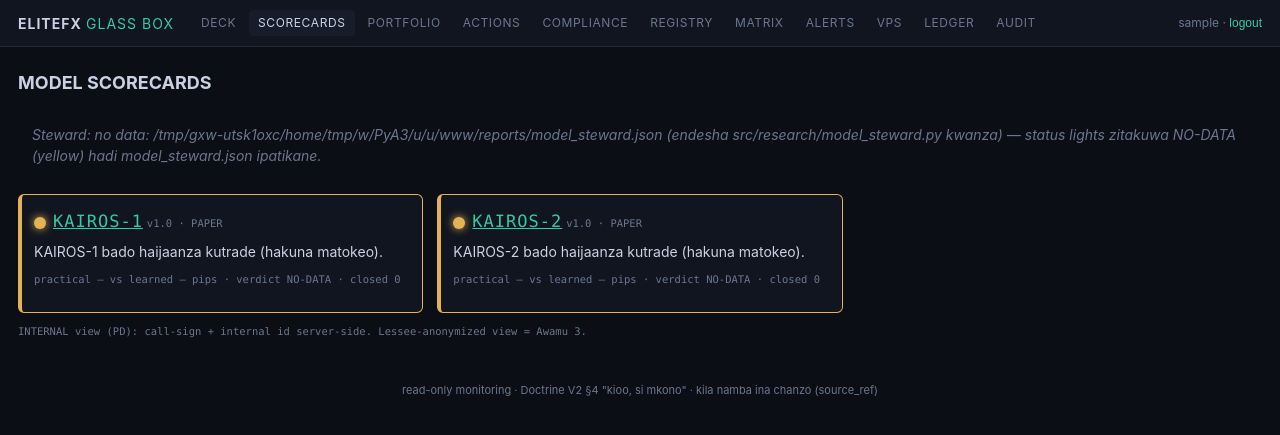
After one commit to Majorsoln/elitefx1, a Django app: page /scorecards/ in a window 1280 px wide. The commit adds this page. Shown: the top 435 px of the page. Run offline with Django 4.2, Linux system fonts and the light colour scheme; a user stored in the database is signed in; tables that the repository leaves empty hold one stand-in row (values such as "Sample post").

Commit message:
DASH-V2-A1: MODEL SCORECARD (per-model, internal) — sections A-G + call-signs
Build Dashboard-V2 Awamu 1 (docs/DASHBOARD_V2_DESIGN.md §3) inside the existing
read-only Django app: a per-model MODEL SCORECARD for the internal (PD) role.

- callsigns.py: KAIROS-1/KAIROS-2 <-> STRAT-001/002 mapping (server-side) plus
  PUBLIC_META carrying only version/status (no pair/logic/params) — the
  anonymization foundation for the lessee view (Awamu 3).
- loaders.load_steward(reports_dir): reads reports/model_steward.json read-only,
  fail-soft ({} + note when missing/invalid).
- language.py: deterministic short trade+English sentences for status / promise
  / weakness / compliance.
- Views + urls (INTERNAL-only via PANEL_ROLES['scorecards']): /scorecards/ list
  with status lights (HOLDS/LIFTS green, SHRINKS red, INSUFFICIENT/no-data
  yellow) and /scorecards/<call_sign>/ detail with sections A-G: status band,
  learned-vs-practical + shrinkage bar, current decisions (open+trace), past
  decisions (closed history with why + rules), Steward weakness map (colored),
  compliance (rejected + reasons), and the model equity curve (reuses the
  existing gc chart helper). call_sign resolves to the internal id server-side;
  unknown call-sign -> 404.
- Nav gains SCORECARDS; CSS gains status-light / weakness-cell / shrinkage-bar
  styles.

Read-only (GET only, POST -> 405); reuses existing loaders; fail-soft when
steward/paper_log absent; internal-only (lessee/attestor 403 -> Awamu 3);
F7/append-only/attestation untouched; src/research byte-untouched (research
sweep 32/32). manage.py test monitor 21/21 (6 new: callsign round-trip +
no-pair-leak, load_steward fail-soft, status-light mapping, scorecard access
matrix, language determinism). End-to-end verified: KAIROS-1 green/HOLDS,
KAIROS-2 red/SHRINKS, all A-G sections render.

Co-Authored-By: Claude Opus 4.8 <noreply@anthropic.com>
Claude-Session: https://claude.ai/code/session_01M6DpdQLZnACnqx6REdQQ9i

```diff
--- a/dashboard/monitor/access.py
+++ b/dashboard/monitor/access.py
@@ -24,6 +24,7 @@ PANEL_ROLES = {
     "vps": {"internal"},
     "ledger": {"internal"},
     "audit": {"internal", "attestor"},
+    "scorecards": {"internal"},                     # DASHBOARD-V2 Awamu 1: INTERNAL tu (lessee=Awamu 3)
 }
 
 
--- /dev/null
+++ b/dashboard/monitor/callsigns.py
@@ -0,0 +1,30 @@
+"""
+callsigns.py — anonymization foundation (DASHBOARD-V2 §9): public call-sign <-> internal model id.
+
+Public call-sign (KAIROS-1/2) ndio pekee lessee/attestor wanaona (Awamu 3). Internal id (STRAT-001/002)
++ pair = SIRI ya server — mapping HII haipiti kwa client kamwe (view inaramanisha server-side).
+PUBLIC_META ina version/status TU — HAKUNA pair/logic/params (IP protection §9).
+"""
+
+CALLSIGNS = {"STRAT-001": "KAIROS-1", "STRAT-002": "KAIROS-2"}   # internal -> public
+_INV = {v: k for k, v in CALLSIGNS.items()}                     # public -> internal
+
+# public metadata (call-sign -> {version, status}) — BILA pair/logic/params (anonymization)
+PUBLIC_META = {
+    "KAIROS-1": {"version": "v1.0", "status": "PAPER"},
+    "KAIROS-2": {"version": "v1.0", "status": "PAPER"},
+}
+
+
+def to_public(internal_id):
+    """Internal id (STRAT-001) -> public call-sign (KAIROS-1). Isiyojulikana -> yenyewe (fail-open label)."""
+    return CALLSIGNS.get(internal_id, internal_id)
+
+
+def to_internal(call_sign):
+    """Public call-sign (KAIROS-1) -> internal id (STRAT-001). Isiyojulikana -> None (404 upstream)."""
+    return _INV.get(call_sign)
+
+
+def public_meta(call_sign):
+    return PUBLIC_META.get(call_sign, {"version": "?", "status": "?"})
--- a/dashboard/monitor/context.py
+++ b/dashboard/monitor/context.py
@@ -8,6 +8,7 @@ from .access import PANEL_ROLES, _groups, user_leases
 # panel-name -> (url, label) kwa mpangilio wa nav
 _NAV = [
     ("deck", "/deck/", "DECK"),
+    ("scorecards", "/scorecards/", "SCORECARDS"),
     ("portfolio", "/portfolio/", "PORTFOLIO"),
     ("actions", "/actions/", "ACTIONS"),
     ("compliance", "/compliance/", "COMPLIANCE"),
--- a/dashboard/monitor/loaders.py
+++ b/dashboard/monitor/loaders.py
@@ -186,6 +186,19 @@ def load_ledger(path, demo=False):
 
 # ---------- 4) reports/*.md → Report ; 5) lessons → Lesson ----------
 
+def load_steward(reports_dir):
+    """DASHBOARD-V2: soma reports/model_steward.json (READ-ONLY; SI DB ingest — view inasoma live).
+    Rudisha (data, note). Haipo/mbovu -> ({}, note) — FAIL-SOFT (scorecard inaonyesha 'no data')."""
+    p = Path(reports_dir) / "model_steward.json"
+    if not p.exists():
+        return {}, f"no data: {p} (endesha src/research/model_steward.py kwanza)"
+    try:
+        data = json.loads(p.read_text(encoding="utf-8"))
+    except (json.JSONDecodeError, OSError) as e:
+        return {}, f"invalid: {p} ({type(e).__name__})"
+    return data, None
+
+
 def load_reports(reports_dir, repo_root, demo=False):
     rd = Path(reports_dir)
     if not rd.exists():
--- a/dashboard/monitor/static/monitor/style.css
+++ b/dashboard/monitor/static/monitor/style.css
@@ -62,3 +62,22 @@ pre { background: var(--panel2); padding: 10px; border-radius: 5px; overflow-x:
 canvas { max-width: 100%; }
 a { color: var(--accent); }
 .sev-CRIT { color: var(--crit); font-weight: 700; } .sev-WARN { color: var(--warn); } .sev-INFO { color: var(--dim); }
+
+/* DASHBOARD-V2 — MODEL SCORECARD status lights + sections */
+.light { display:inline-block; width:12px; height:12px; border-radius:50%; margin-right:7px; vertical-align:middle; }
+.light.green { background:var(--good); box-shadow:0 0 8px var(--good); }
+.light.red { background:var(--bad); box-shadow:0 0 8px var(--bad); }
+.light.yellow { background:var(--warn); box-shadow:0 0 8px var(--warn); }
+.scorecard { display:grid; grid-template-columns:repeat(auto-fill,minmax(320px,1fr)); gap:14px; }
+.sc-band { border-left:4px solid var(--line); padding-left:12px; }
+.sc-band.green { border-color:var(--good); } .sc-band.red { border-color:var(--bad); }
+.sc-band.yellow { border-color:var(--warn); }
+.sc-say { font-size:14px; color:var(--fg); margin:6px 0; }
+.callsign { font-family:var(--mono); font-size:17px; letter-spacing:1px; }
+.section { margin:22px 0; } .section h2 { border-bottom:1px solid var(--line); padding-bottom:4px; }
+.wcell { display:inline-block; padding:3px 9px; margin:2px; border-radius:4px; font-family:var(--mono); font-size:11.5px; }
+.wcell.green { background:#12352e; color:var(--good); } .wcell.red { background:#3d1a22; color:var(--bad); }
+.wcell.yellow { background:#3d3417; color:var(--warn); } .wcell.gray { background:var(--panel2); color:var(--dim); }
+.shrinkbar { height:14px; background:var(--panel2); border-radius:7px; overflow:hidden; position:relative; margin:6px 0; max-width:340px; }
+.shrinkbar > .learned { position:absolute; top:0; bottom:0; width:2px; background:var(--warn); }
+.shrinkbar > .actual { height:100%; background:var(--accent); }
--- /dev/null
+++ b/dashboard/monitor/templates/monitor/scorecards_list.html
@@ -0,0 +1,21 @@
+{% extends "monitor/base.html" %}
+{% block content %}
+<h1>MODEL SCORECARDS</h1>
+{% if steward_note %}<p class="nodata">Steward: {{ steward_note }} — status lights zitakuwa NO-DATA (yellow) hadi model_steward.json ipatikane.</p>{% endif %}
+{% if cards %}
+<div class="scorecard">
+{% for c in cards %}
+<div class="card sc-band {{ c.color }}">
+  <div><span class="light {{ c.color }}"></span><a class="callsign" href="/scorecards/{{ c.call }}/">{{ c.call }}</a>
+    <span class="src">{{ c.meta.version }} · {{ c.meta.status }}</span></div>
+  <p class="sc-say">{{ c.sentence }}</p>
+  <p class="src">practical {{ c.practical|default:"—" }} vs learned {{ c.learned|default:"—" }} pips ·
+     verdict {{ c.display }} · closed {{ c.n_closed }}</p>
+</div>
+{% endfor %}
+</div>
+<p class="src">INTERNAL view (PD): call-sign + internal id server-side. Lessee-anonymized view = Awamu 3.</p>
+{% else %}
+<div class="nodata">no data: hakuna models (endesha live_engine --run + ingest + model_steward.py)</div>
+{% endif %}
+{% endblock %}
--- a/dashboard/monitor/urls.py
+++ b/dashboard/monitor/urls.py
@@ -7,6 +7,8 @@ from . import views
 urlpatterns = [
     path("", views.lessee_home, name="home"),                       # role-aware landing
     path("deck/", views.command_deck, name="deck"),
+    path("scorecards/", views.scorecards_list, name="scorecards"),  # DASHBOARD-V2 Awamu 1
+    path("scorecards/<str:call_sign>/", views.scorecard_detail, name="scorecard_detail"),
     path("portfolio/", views.portfolio, name="portfolio"),
     path("actions/", views.live_actions, name="actions"),
     path("compliance/", views.compliance, name="compliance"),
--- a/dashboard/monitor/views.py
+++ b/dashboard/monitor/views.py
@@ -280,3 +280,107 @@ def lessee_home(request):
     leases = user_leases(request.user)
     models = ModelVersion.objects.filter(model_id__in=leases)
     return render(request, "monitor/lessee.html", dict(panel="lessee", models=models, leases=leases))
+
+
+# ==================== DASHBOARD-V2 AWAMU 1 — MODEL SCORECARD (INTERNAL) ====================
+from . import loaders, language
+from .callsigns import CALLSIGNS, to_internal, to_public, public_meta
+
+
+def _steward_models():
+    """(models_dict, note) kutoka reports/model_steward.json (fail-soft)."""
+    data, note = loaders.load_steward(settings.ELITEFX_PATHS["reports_dir"])
+    return (data.get("models", {}) if data else {}), (data.get("provenance", {}) if data else {}), note
+
+
+def _status_light(verdict, n_closed):
+    """HOLDS/LIFTS -> green; SHRINKS -> red; INSUFFICIENT/no-data -> yellow."""
+    if not verdict or n_closed == 0:
+        return "yellow", "NO-DATA"
+    if verdict in ("HOLDS", "LIFTS"):
+        return "green", verdict
+    if verdict == "SHRINKS":
+        return "red", verdict
+    return "yellow", verdict          # INSUFFICIENT / UNKNOWN-LEARNED
+
+
+def _scorecard_summary(internal_id, smodels):
+    """Muhtasari mfupi (kwa list) — call-sign, light, sentensi. Chanzo: steward + Trade mirror."""
+    call = to_public(internal_id)
+    sm = smodels.get(internal_id, {})
+    overall = sm.get("overall", {}) if sm else {}
+    n_closed = Trade.objects.filter(strategy=internal_id, status="CLOSED").count()
+    color, disp = _status_light(overall.get("verdict"), n_closed)
+    return dict(call=call, internal=internal_id, meta=public_meta(call), color=color, display=disp,
+                verdict=overall.get("verdict"), practical=overall.get("mean"),
+                learned=sm.get("learned_ev"), n_closed=n_closed,
+                sentence=language.say("status", call=call, verdict=(disp if disp != "NO-DATA" else "NO-DATA")))
+
+
+@require_GET
+@panel_access("scorecards")
+def scorecards_list(request):
+    smodels, provenance, note = _steward_models()
+    # models zote za registry/callsigns (union) — hata bila steward data (light=yellow)
+    ids = sorted(set(CALLSIGNS) | set(smodels)
+                 | set(Trade.objects.values_list("strategy", flat=True)))
+    cards = [_scorecard_summary(i, smodels) for i in ids if i in CALLSIGNS or i in smodels]
+    return render(request, "monitor/scorecards_list.html", dict(
+        panel="scorecards", cards=cards, steward_note=note, provenance=provenance))
+
+
+@require_GET
+@panel_access("scorecards")
+def scorecard_detail(request, call_sign):
+    internal = to_internal(call_sign)
+    if internal is None:
+        raise Http404(f"call-sign '{call_sign}' haipo")
+    smodels, provenance, note = _steward_models()
+    sm = smodels.get(internal, {})
+    overall = sm.get("overall", {}) if sm else {}
+    trades = Trade.objects.filter(strategy=internal)
+    closed = list(trades.filter(status="CLOSED").prefetch_related("checks", "traces").order_by("-closed_at"))
+    open_t = list(trades.filter(status="OPEN").prefetch_related("checks", "traces"))
+    rejected = list(trades.filter(status="REJECTED").prefetch_related("checks"))
+    n_closed = len(closed)
+    color, disp = _status_light(overall.get("verdict"), n_closed)
+
+    # G) equity curve (R, cumulative — kwa mpangilio wa muda)
+    eq, series, labels = 0.0, [], []
+    for t in sorted(closed, key=lambda x: (x.closed_at or djtz.now())):
+        eq += (t.pnl_r or 0); series.append(round(eq, 4))
+        labels.append(t.closed_at.strftime("%Y-%m-%d") if t.closed_at else "?")
+
+    # F) compliance rollup
+    checks = ComplianceCheck.objects.filter(trade__strategy=internal)
+    n_checks, n_fails = checks.count(), checks.filter(passed=False).count()
+
+    # E) weakness map (kwa rangi) + sentensi (best/worst kwa mean, cells zenye N>=min_n)
+    wmap = sm.get("weakness_map", {}) if sm else {}
+    best = worst = None; best_v = worst_v = None
+    for dim, cells in wmap.items():
+        for cell, cv in cells.items():
+            if cv.get("verdict") == "INSUFFICIENT" or cv.get("mean") is None:
+                continue
+            m = cv["mean"]
+            if best_v is None or m > best_v:
+                best_v, best = m, f"{dim}={cell}"
+            if worst_v is None or m < worst_v:
+                worst_v, worst = m, f"{dim}={cell}"
+
+    ctx = dict(
+        panel="scorecards", call=call_sign, internal=internal, meta=public_meta(call_sign),
+        color=color, display=disp, sm=sm, overall=overall,
+        learned=sm.get("learned_ev"), practical=overall.get("mean"), mean_r=sm.get("mean_R"),
+        ci_lo=overall.get("ci_lo"), ci_hi=overall.get("ci_hi"), divergence=overall.get("divergence"),
+        say_status=language.say("status", call=call_sign, verdict=(disp if disp != "NO-DATA" else "NO-DATA")),
+        say_promise=language.say("promise", learned=sm.get("learned_ev"), practical=overall.get("mean"),
+                                 verdict=overall.get("verdict")),
+        say_weakness=language.say("weakness", best=best, worst=worst),
+        say_compliance=language.say("compliance", n=n_checks, fails=n_fails),
+        open_trades=open_t, closed_trades=closed[:100], rejected=rejected,
+        n_closed=n_closed, n_open=len(open_t), n_rejected=len(rejected),
+        n_checks=n_checks, n_fails=n_fails, weakness_map=wmap,
+        equity_json=json.dumps(dict(labels=labels, values=series)),
+        steward_note=note, provenance=provenance)
+    return render(request, "monitor/scorecard_detail.html", ctx)
```
Also changed, not shown: dashboard/monitor/language.py (added, +48 -0 lines), dashboard/monitor/templates/monitor/scorecard_detail.html (added, +90 -0 lines), dashboard/monitor/tests.py (+144 -0 lines), docs/team/memory/MEMORY_IMPLEMENTER_A.md (+30 -0 lines).
